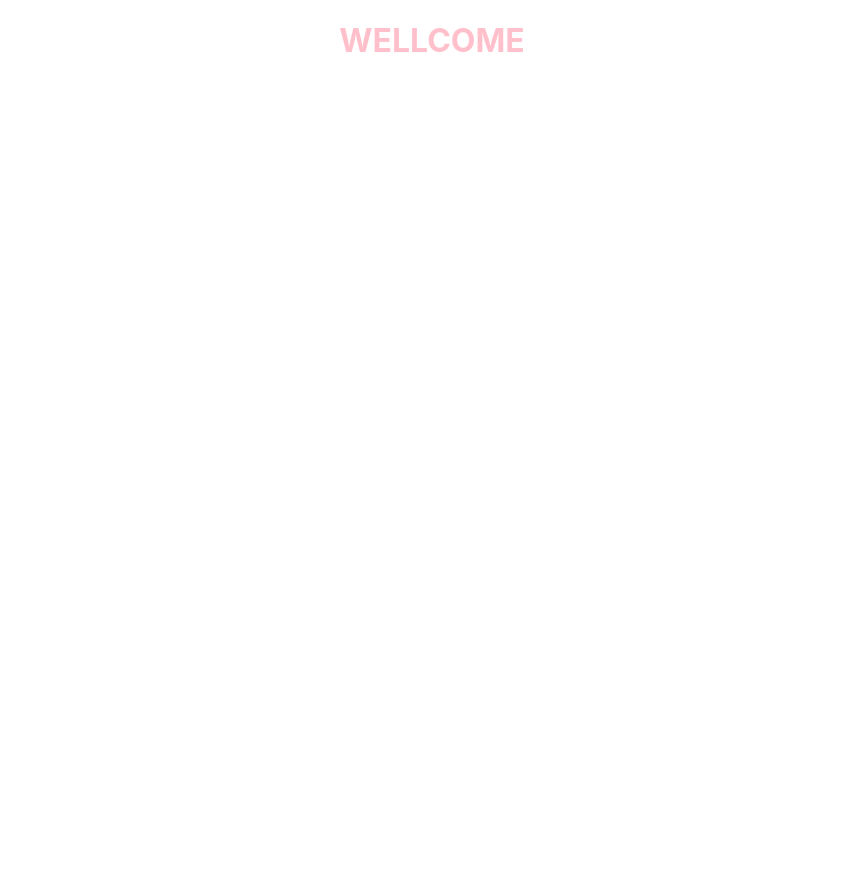
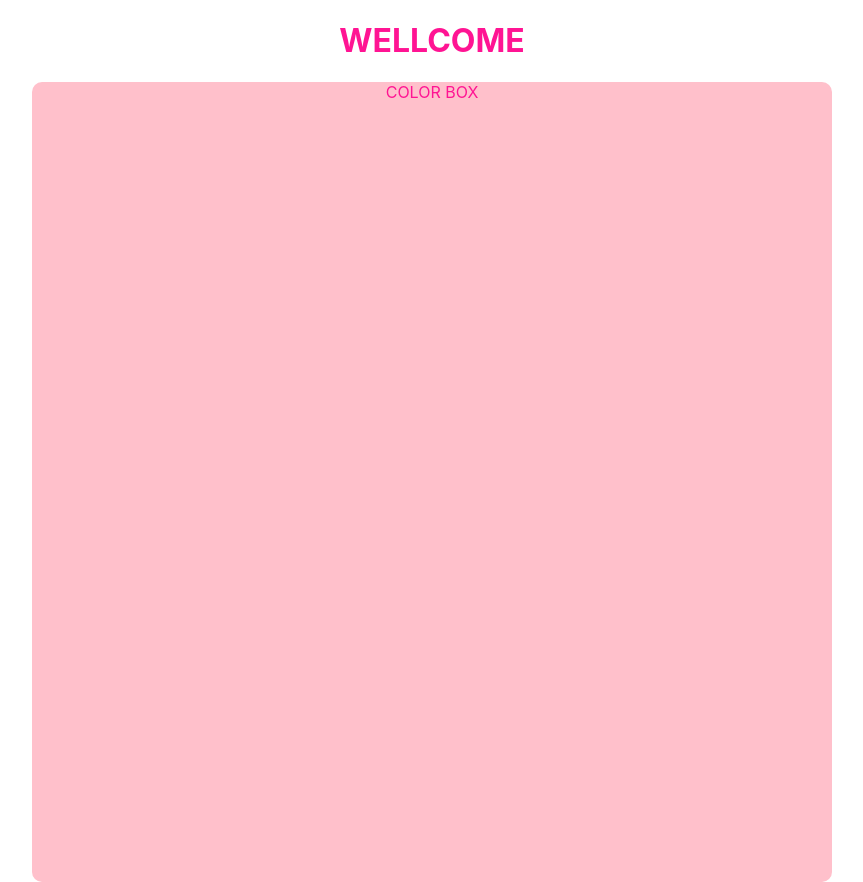
Before and after one commit to mtuyen2907/React-Hooks, a React (Create React App) app: page / in a window 1280 px wide. Shown: the whole page, without its empty margins (208-1071 px from the left). Before the commit the page ends 800 px from the top, so only its background shows below. Built offline with nearby package versions, Linux system fonts and the light colour scheme.

Commit message:
Baitap useState1

```diff
--- a/src/App.js
+++ b/src/App.js
@@ -1,13 +1,16 @@
 import React from 'react';
 import './App.scss';
-
+import ColorBox from './component/ColorBox';
 function App() {
   return (
     <div className="App">
       <h1>WELLCOME</h1>
+
+      <ColorBox />
     </div>
 
   );
 }
 
+
 export default App;
--- a/src/App.scss
+++ b/src/App.scss
@@ -1,4 +1,4 @@
 .App {
   text-align: center;
-  color: pink;
+  color: deeppink;
 }
--- /dev/null
+++ b/src/component/ColorBox/ColorBox.scss
@@ -0,0 +1,10 @@
+.color-box {
+    $box-size: 800px;
+    display: inline-block;
+    width: $box-size;
+    height: $box-size;
+    border-radius: 10px;
+
+    transition: all 0.35s ease-in-out 0s; //chỉnh tgian chuyển màu
+    cursor: pointer; //cho user biết là click đc
+}
--- /dev/null
+++ b/src/component/ColorBox/index.jsx
@@ -0,0 +1,41 @@
+import React, { useState } from 'react';
+import PropTypes from 'prop-types';
+import './ColorBox.scss';
+ColorBox.propTypes = {
+
+};
+function getRandomColor() {
+    const COLOR_LIST = [ '#cddc39', 'glod', '#03a9f4', '#607d8b', '#ffeb3bc7'];
+    const randomIndex = Math.trunc(Math.random()*5); //trunc hàm lấy số nguyên
+    return COLOR_LIST[randomIndex];
+}
+function ColorBox() {
+    const [color, setColor] = useState( () => {
+    const initColor = localStorage.getItem('box-color') || 'pink';
+        return initColor;
+
+    });  //initColor chỉ render 1 lần đầu tiên
+
+    function handleBoxClick(){
+        //get random color --> color
+        const newColor = getRandomColor(); //random ngẫu nhiên màu
+        setColor(newColor);
+        localStorage.setItem('box-color', newColor); //lưu giá trị màu lại
+    }
+    return (
+        <div className="color-box"
+            style={{ backgroundColor: color }}
+                onClick={handleBoxClick}
+        >
+            COLOR BOX
+
+        </div>
+    );
+}
+
+export default ColorBox;
+
+/**
+ * 1.Khi click lên box đổi background ngẫu nhiên thành màu khác
+ * 2. Giữ màu background của box sau khi reload trình duyệt
+ */
```
